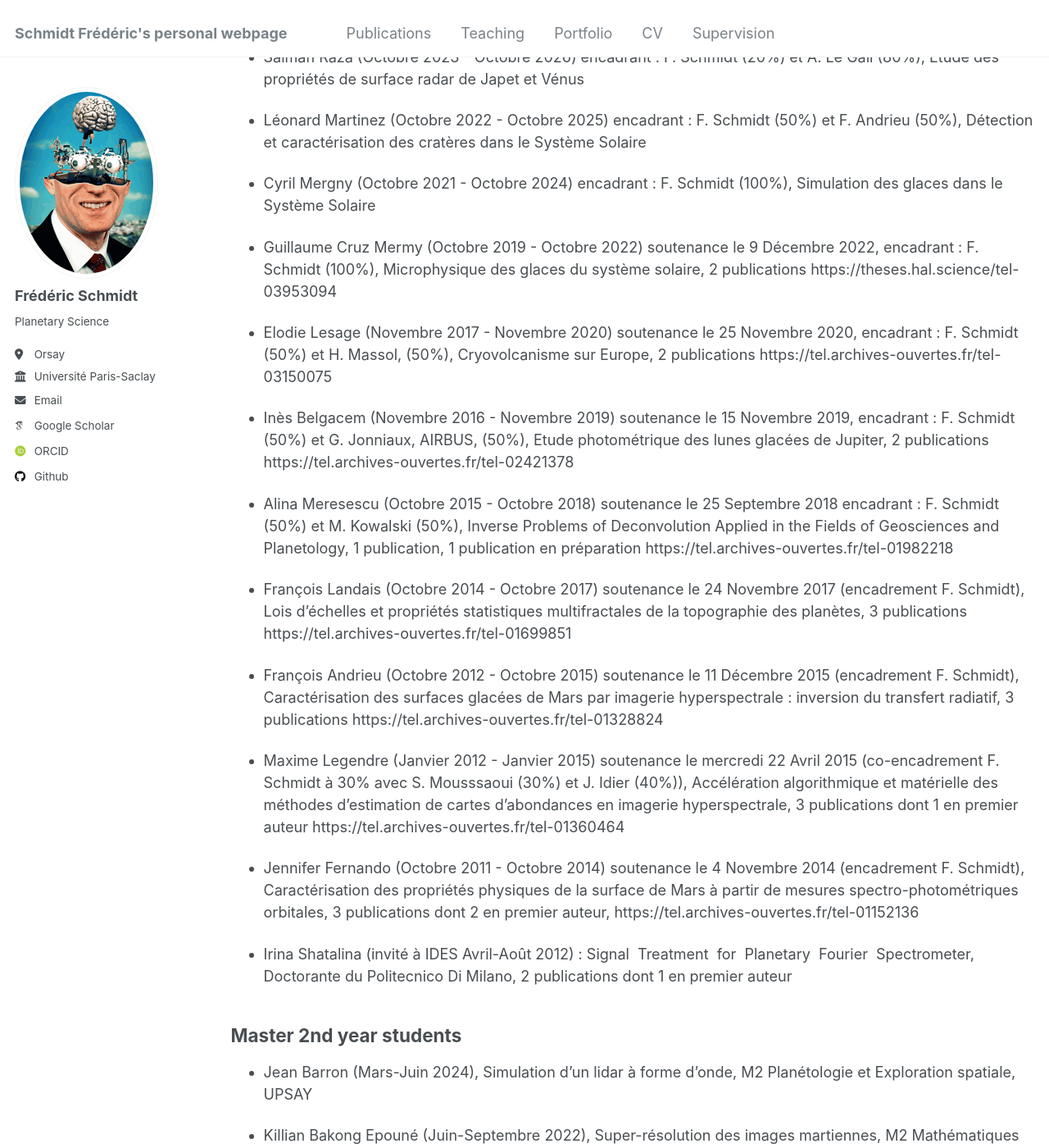
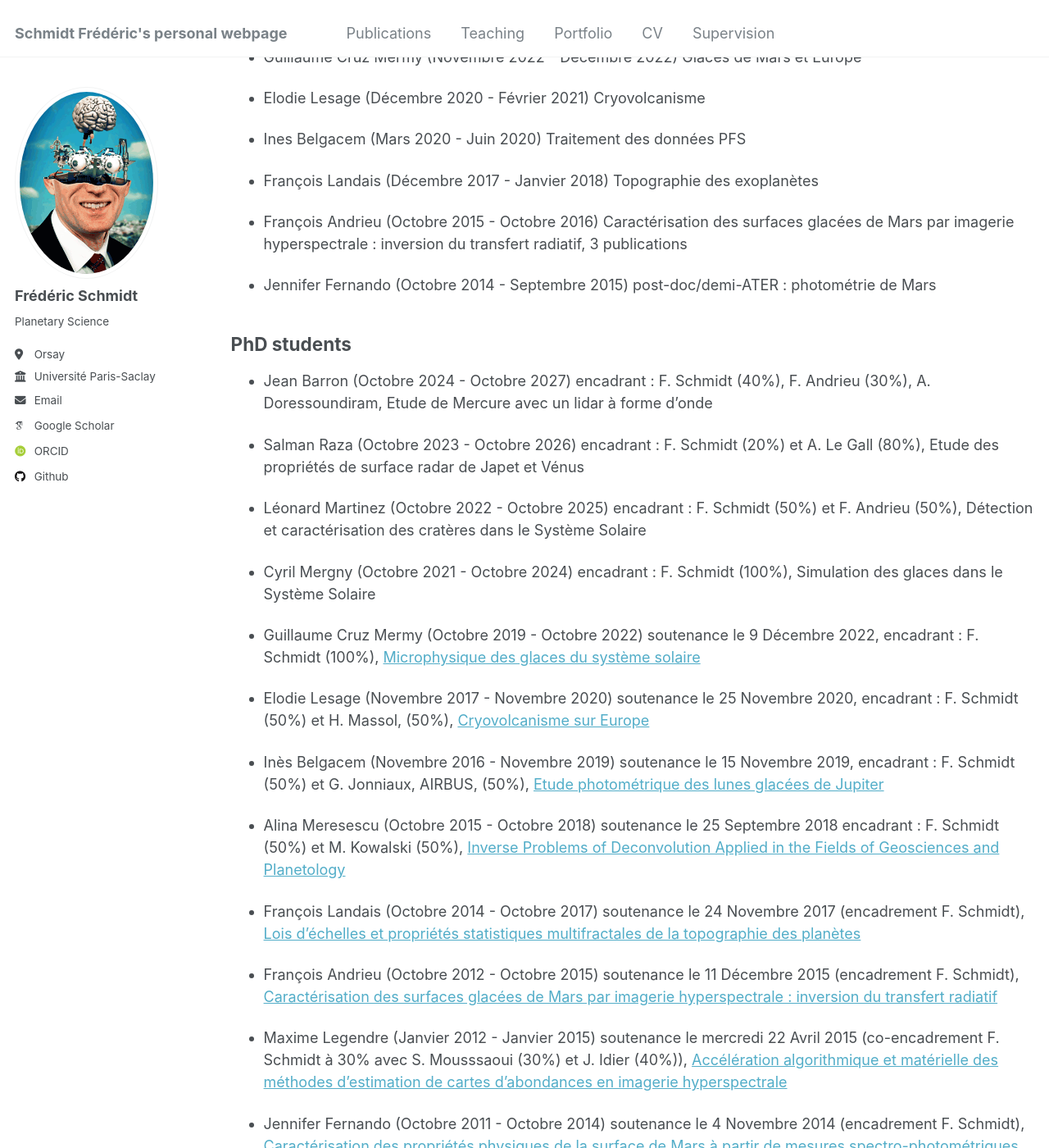
Before and after one commit to fredericschmidt/fredericschmidt.github.io, a Jekyll site: the page built from _pages/supervision.md, in a window 1280 px wide and 1400 px high, scrolled down 246 px. Shown: the whole window at 82% size. Built offline with Jekyll 4.4.1, drawn with Linux system fonts in a browser that asks for light colours; some web fonts are replaced; some of the changed text lies outside the part shown.

Commit message:
Update supervision.md

```diff
--- a/_pages/supervision.md
+++ b/_pages/supervision.md
@@ -1,11 +1,29 @@
 ---
 layout: archive
-title: "supervision"
+title: "Supervision"
 permalink: /supervision/
 author_profile: true
 redirect_from:
   - /supervision.html
 ---
+
+
+## Post-doctorate :
+
+* Zongyu Zhang (Octobre 2023 - Avril 2025) Etude des propriétés de surface radar de Mars à l'aide de la mission Zhurong, chercheur invité-doctorant
+
+* Guillaume Cruz Mermy (Novembre 2022 - Décembre 2022) Glaces de Mars et Europe
+
+* Elodie Lesage (Décembre 2020 - Février 2021) Cryovolcanisme
+
+* Ines Belgacem (Mars 2020 - Juin 2020) Traitement des données PFS
+
+* François Landais (Décembre 2017 - Janvier 2018) Topographie des exoplanètes
+
+* François Andrieu (Octobre 2015 - Octobre 2016) Caractérisation des surfaces glacées de Mars par imagerie hyperspectrale : inversion du transfert radiatif, 3 publications
+
+* Jennifer Fernando (Octobre 2014 - Septembre 2015) post-doc/demi-ATER : photométrie de Mars
+
 
 ## PhD students
 
@@ -17,23 +35,23 @@ redirect_from:
 
 * Cyril Mergny (Octobre 2021 - Octobre 2024) encadrant : F. Schmidt (100%), Simulation des glaces dans le Système Solaire
 
-* Guillaume Cruz Mermy (Octobre 2019 - Octobre 2022) soutenance le 9 Décembre 2022, encadrant : F. Schmidt (100%), Microphysique des glaces du système solaire, 2 publications https://theses.hal.science/tel-03953094
+* Guillaume Cruz Mermy (Octobre 2019 - Octobre 2022) soutenance le 9 Décembre 2022, encadrant : F. Schmidt (100%), [Microphysique des glaces du système solaire](https://theses.hal.science/tel-03953094)
 
-* Elodie Lesage (Novembre 2017 - Novembre 2020) soutenance le 25 Novembre 2020, encadrant : F. Schmidt (50%) et H. Massol, (50%), Cryovolcanisme sur Europe, 2 publications https://tel.archives-ouvertes.fr/tel-03150075
+* Elodie Lesage (Novembre 2017 - Novembre 2020) soutenance le 25 Novembre 2020, encadrant : F. Schmidt (50%) et H. Massol, (50%), [Cryovolcanisme sur Europe](https://tel.archives-ouvertes.fr/tel-03150075)
 
-* Inès Belgacem (Novembre 2016 - Novembre 2019) soutenance le 15 Novembre 2019, encadrant : F. Schmidt (50%) et G. Jonniaux, AIRBUS, (50%), Etude photométrique des lunes glacées de Jupiter, 2 publications https://tel.archives-ouvertes.fr/tel-02421378
+* Inès Belgacem (Novembre 2016 - Novembre 2019) soutenance le 15 Novembre 2019, encadrant : F. Schmidt (50%) et G. Jonniaux, AIRBUS, (50%), [Etude photométrique des lunes glacées de Jupiter](https://tel.archives-ouvertes.fr/tel-02421378)
 
-* Alina Meresescu (Octobre 2015 - Octobre 2018) soutenance le 25 Septembre 2018 encadrant : F. Schmidt (50%) et M. Kowalski (50%), Inverse Problems of Deconvolution Applied in the Fields of Geosciences and Planetology, 1 publication, 1 publication en préparation https://tel.archives-ouvertes.fr/tel-01982218
+* Alina Meresescu (Octobre 2015 - Octobre 2018) soutenance le 25 Septembre 2018 encadrant : F. Schmidt (50%) et M. Kowalski (50%), [Inverse Problems of Deconvolution Applied in the Fields of Geosciences and Planetology](https://tel.archives-ouvertes.fr/tel-01982218)
 
-* François Landais (Octobre 2014 - Octobre 2017) soutenance le 24 Novembre 2017 (encadrement F. Schmidt), Lois d’échelles et propriétés statistiques multifractales de la topographie des planètes, 3 publications https://tel.archives-ouvertes.fr/tel-01699851
+* François Landais (Octobre 2014 - Octobre 2017) soutenance le 24 Novembre 2017 (encadrement F. Schmidt), [Lois d’échelles et propriétés statistiques multifractales de la topographie des planètes](https://tel.archives-ouvertes.fr/tel-01699851)
 
-* François Andrieu (Octobre 2012 - Octobre 2015) soutenance le 11 Décembre 2015 (encadrement F. Schmidt), Caractérisation des surfaces glacées de Mars par imagerie hyperspectrale : inversion du transfert radiatif, 3 publications https://tel.archives-ouvertes.fr/tel-01328824
+* François Andrieu (Octobre 2012 - Octobre 2015) soutenance le 11 Décembre 2015 (encadrement F. Schmidt), [Caractérisation des surfaces glacées de Mars par imagerie hyperspectrale : inversion du transfert radiatif](https://tel.archives-ouvertes.fr/tel-01328824)
 
-* Maxime Legendre (Janvier 2012 - Janvier 2015) soutenance le mercredi 22 Avril 2015 (co-encadrement F. Schmidt à 30% avec S. Mousssaoui (30%) et J. Idier (40%)), Accélération algorithmique et matérielle des méthodes d’estimation de cartes d’abondances en imagerie hyperspectrale, 3 publications dont 1 en premier auteur https://tel.archives-ouvertes.fr/tel-01360464
+* Maxime Legendre (Janvier 2012 - Janvier 2015) soutenance le mercredi 22 Avril 2015 (co-encadrement F. Schmidt à 30% avec S. Mousssaoui (30%) et J. Idier (40%)), [Accélération algorithmique et matérielle des méthodes d’estimation de cartes d’abondances en imagerie hyperspectrale](https://tel.archives-ouvertes.fr/tel-01360464)
 
-* Jennifer Fernando (Octobre 2011 - Octobre 2014) soutenance le 4 Novembre 2014 (encadrement F. Schmidt), Caractérisation des propriétés physiques de la surface de Mars à partir de mesures spectro-photométriques orbitales, 3 publications dont 2 en premier auteur, https://tel.archives-ouvertes.fr/tel-01152136
+* Jennifer Fernando (Octobre 2011 - Octobre 2014) soutenance le 4 Novembre 2014 (encadrement F. Schmidt), [Caractérisation des propriétés physiques de la surface de Mars à partir de mesures spectro-photométriques orbitales](https://tel.archives-ouvertes.fr/tel-01152136)
 
-* Irina Shatalina (invité à IDES Avril-Août 2012) : Signal  Treatment  for  Planetary  Fourier  Spectrometer, Doctorante du Politecnico Di Milano, 2 publications dont 1 en premier auteur
+* Irina Shatalina (invité à IDES Avril-Août 2012) : Signal  Treatment  for  Planetary  Fourier  Spectrometer, Doctorante du Politecnico Di Milano
 
 
 
@@ -54,6 +72,8 @@ redirect_from:
 * Elodie Lesage (Mars-Juin 2017) : Etude du cryovolcanisme sur les satellites de glace, M2 STePE Planétologie, UPSAY (co-encadrement Hélène Massol)
 
 * François Landais (Mars-June 2014) : Statistique de la topographie, M2 Télédétection, UPMC
+
+* Luca Capriotti (Septembre-Décembre 2012) : GPU Implementation of OMEGA unmixing, ESA, ESAC, Madrid
 
 * François Andrieu (Mars-June 2012) : Spectroscopie des glaces Martiennes, M2 Télédétection, UPMC
 
```
